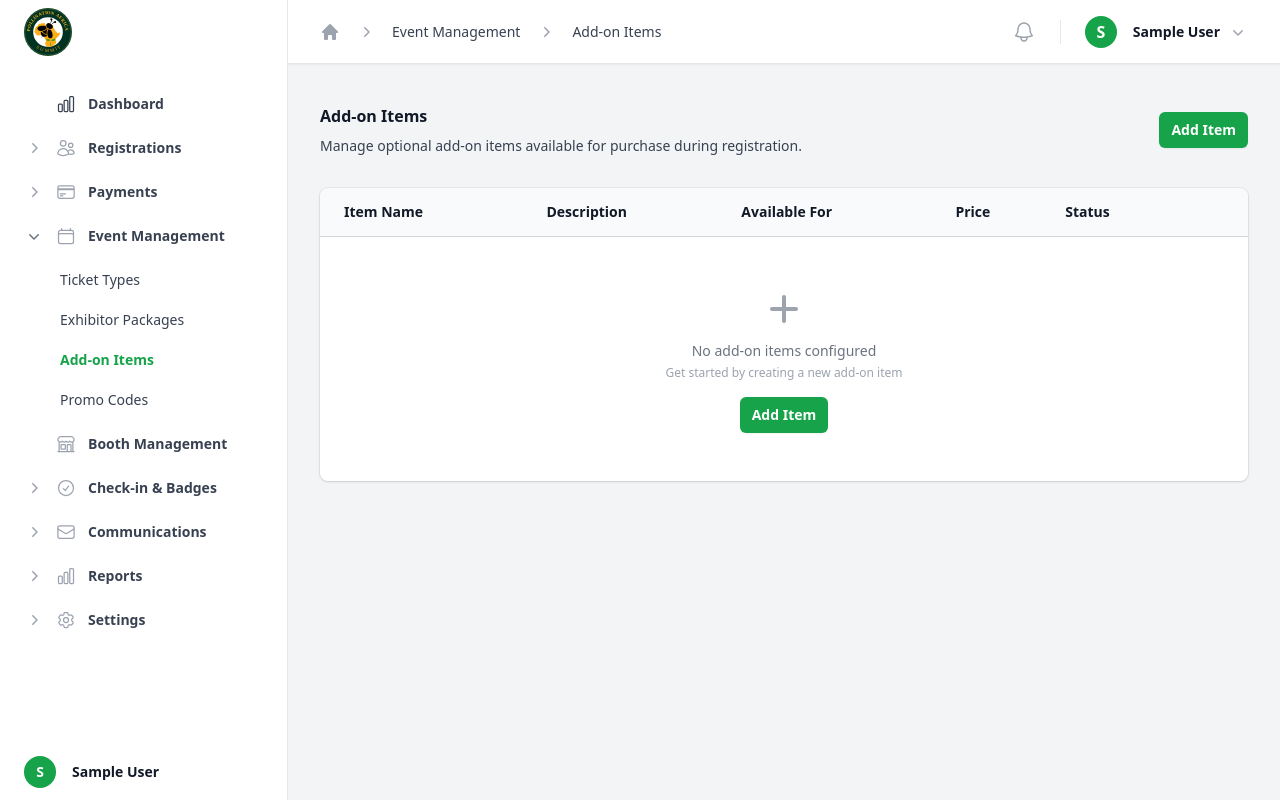
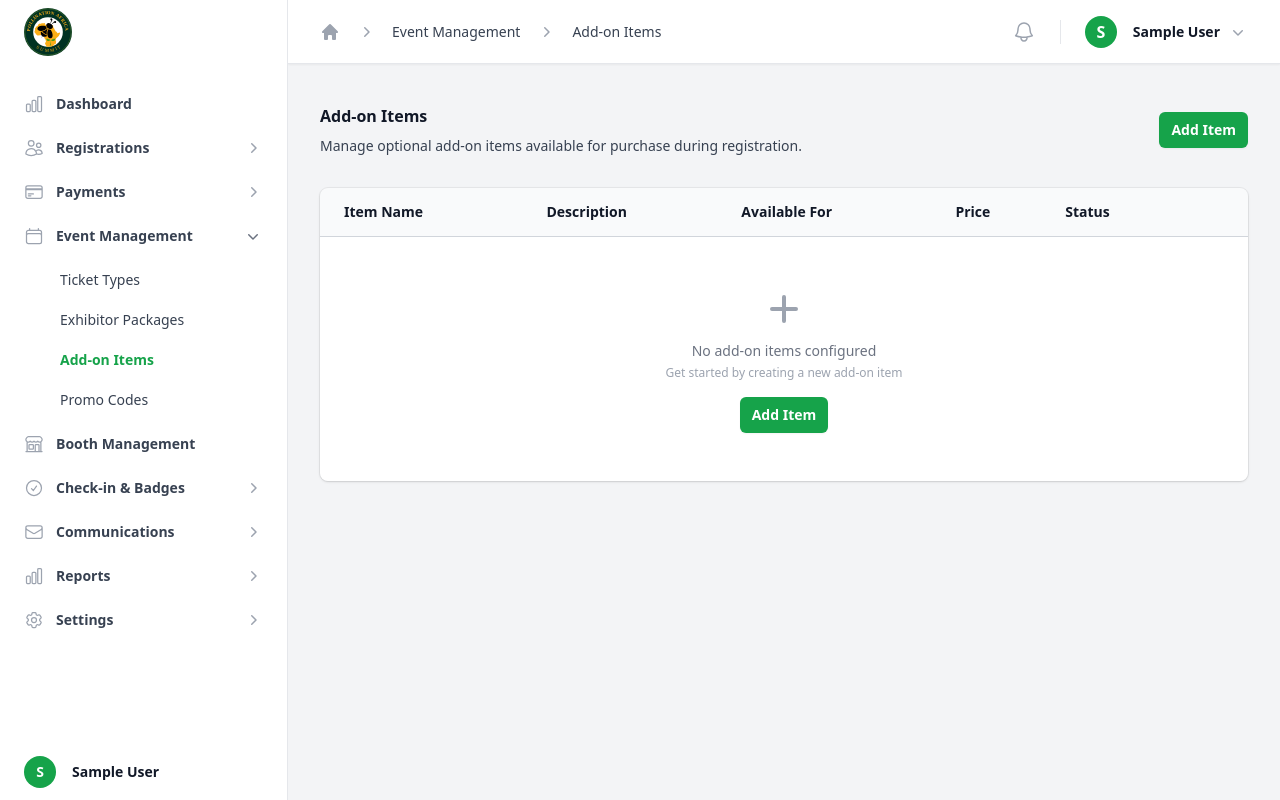
Before and after one commit to Chacha-A-Chacha/beeseasy_flask, a Flask app: page /admin/addons in a window 1280 px wide. Run offline with Flask 3, Linux system fonts and the light colour scheme; the visitor is signed in with stand-in values (Sample User, id 1); data that the repository does not hold is empty; some libraries are stand-ins or nearby versions.

Commit message:
Fix sidebar chevron placement and alignment

```diff
--- a/app/templates/admin/partials/sidebar.html
+++ b/app/templates/admin/partials/sidebar.html
@@ -20,11 +20,10 @@
                     <li>
                         <a
                             href="{{ url_for('admin.dashboard') }}"
-                            class="block rounded-md py-2 pl-10 pr-2 text-sm/6 font-semibold {{ 'bg-gray-50 text-green-600' if request.endpoint == 'admin.dashboard' else 'text-gray-700 hover:bg-gray-50' }}"
+                            class="flex items-center gap-x-3 rounded-md p-2 text-sm/6 font-semibold {{ 'bg-gray-50 text-green-600' if request.endpoint == 'admin.dashboard' else 'text-gray-700 hover:bg-gray-50' }}"
                         >
-                            <span class="flex items-center gap-x-3">
                             <svg
-                                    class="size-5 shrink-0"
+                                class="size-5 shrink-0 text-gray-400"
                                 fill="none"
                                 viewBox="0 0 24 24"
                                 stroke-width="1.5"
@@ -75,6 +61,18 @@
                                 />
                             </svg>
                             Registrations
+                            <svg
+                                class="ml-auto size-5 shrink-0 transition-transform"
+                                :class="{ 'rotate-90 text-gray-500': openMenus.registrations, 'text-gray-400': !openMenus.registrations }"
+                                viewBox="0 0 20 20"
+                                fill="currentColor"
+                            >
+                                <path
+                                    d="M8.22 5.22a.75.75 0 0 1 1.06 0l4.25 4.25a.75.75 0 0 1 0 1.06l-4.25 4.25a.75.75 0 0 1-1.06-1.06L11.94 10 8.22 6.28a.75.75 0 0 1 0-1.06Z"
+                                    clip-rule="evenodd"
+                                    fill-rule="evenodd"
+                                />
+                            </svg>
                         </button>
                         <ul
                             x-show="openMenus.registrations"
@@ -134,6 +120,18 @@
                                 />
                             </svg>
                             Payments
+                            <svg
+                                class="ml-auto size-5 shrink-0 transition-transform"
+                                :class="{ 'rotate-90 text-gray-500': openMenus.payments, 'text-gray-400': !openMenus.payments }"
+                                viewBox="0 0 20 20"
+                                fill="currentColor"
+                            >
+                                <path
+                                    d="M8.22 5.22a.75.75 0 0 1 1.06 0l4.25 4.25a.75.75 0 0 1 0 1.06l-4.25 4.25a.75.75 0 0 1-1.06-1.06L11.94 10 8.22 6.28a.75.75 0 0 1 0-1.06Z"
+                                    clip-rule="evenodd"
+                                    fill-rule="evenodd"
+                                />
+                            </svg>
                         </button>
                         <ul
                             x-show="openMenus.payments"
@@ -201,6 +187,18 @@
                                 />
                             </svg>
                             Event Management
+                            <svg
+                                class="ml-auto size-5 shrink-0 transition-transform"
+                                :class="{ 'rotate-90 text-gray-500': openMenus.events, 'text-gray-400': !openMenus.events }"
+                                viewBox="0 0 20 20"
+                                fill="currentColor"
+                            >
+                                <path
+                                    d="M8.22 5.22a.75.75 0 0 1 1.06 0l4.25 4.25a.75.75 0 0 1 0 1.06l-4.25 4.25a.75.75 0 0 1-1.06-1.06L11.94 10 8.22 6.28a.75.75 0 0 1 0-1.06Z"
+                                    clip-rule="evenodd"
+                                    fill-rule="evenodd"
+                                />
+                            </svg>
                         </button>
                         <ul
                             x-show="openMenus.events"
@@ -246,9 +244,8 @@
                     <li>
                         <a
                             href="{{ url_for('admin.booth_management') }}"
-                            class="block rounded-md py-2 pl-10 pr-2 text-sm/6 font-semibold {{ 'bg-gray-50 text-green-600' if request.endpoint == 'admin.booth_management' else 'text-gray-700 hover:bg-gray-50' }}"
+                            class="flex items-center gap-x-3 rounded-md p-2 text-sm/6 font-semibold {{ 'bg-gray-50 text-green-600' if request.endpoint == 'admin.booth_management' else 'text-gray-700 hover:bg-gray-50' }}"
                         >
-                            <span class="flex items-center gap-x-3">
                             <svg
                                 class="size-5 shrink-0 text-gray-400"
                                 fill="none"
@@ -301,6 +285,18 @@
                                 />
                             </svg>
                             Check-in & Badges
+                            <svg
+                                class="ml-auto size-5 shrink-0 transition-transform"
+                                :class="{ 'rotate-90 text-gray-500': openMenus.checkin, 'text-gray-400': !openMenus.checkin }"
+                                viewBox="0 0 20 20"
+                                fill="currentColor"
+                            >
+                                <path
+                                    d="M8.22 5.22a.75.75 0 0 1 1.06 0l4.25 4.25a.75.75 0 0 1 0 1.06l-4.25 4.25a.75.75 0 0 1-1.06-1.06L11.94 10 8.22 6.28a.75.75 0 0 1 0-1.06Z"
+                                    clip-rule="evenodd"
+                                    fill-rule="evenodd"
+                                />
+                            </svg>
                         </button>
                         <ul
                             x-show="openMenus.checkin"
@@ -360,6 +344,18 @@
                                 />
                             </svg>
                             Communications
+                            <svg
+                                class="ml-auto size-5 shrink-0 transition-transform"
+                                :class="{ 'rotate-90 text-gray-500': openMenus.communications, 'text-gray-400': !openMenus.communications }"
+                                viewBox="0 0 20 20"
+                                fill="currentColor"
+                            >
+                                <path
+                                    d="M8.22 5.22a.75.75 0 0 1 1.06 0l4.25 4.25a.75.75 0 0 1 0 1.06l-4.25 4.25a.75.75 0 0 1-1.06-1.06L11.94 10 8.22 6.28a.75.75 0 0 1 0-1.06Z"
+                                    clip-rule="evenodd"
+                                    fill-rule="evenodd"
+                                />
+                            </svg>
                         </button>
                         <ul
                             x-show="openMenus.communications"
@@ -427,6 +411,18 @@
                                 />
                             </svg>
                             Reports
+                            <svg
+                                class="ml-auto size-5 shrink-0 transition-transform"
+                                :class="{ 'rotate-90 text-gray-500': openMenus.reports, 'text-gray-400': !openMenus.reports }"
+                                viewBox="0 0 20 20"
+                                fill="currentColor"
+                            >
+                                <path
+                                    d="M8.22 5.22a.75.75 0 0 1 1.06 0l4.25 4.25a.75.75 0 0 1 0 1.06l-4.25 4.25a.75.75 0 0 1-1.06-1.06L11.94 10 8.22 6.28a.75.75 0 0 1 0-1.06Z"
+                                    clip-rule="evenodd"
+                                    fill-rule="evenodd"
+                                />
+                            </svg>
                         </button>
                         <ul
                             x-show="openMenus.reports"
@@ -491,6 +475,18 @@
                                 />
                             </svg>
                             Settings
+                            <svg
+                                class="ml-auto size-5 shrink-0 transition-transform"
+                                :class="{ 'rotate-90 text-gray-500': openMenus.settings, 'text-gray-400': !openMenus.settings }"
+                                viewBox="0 0 20 20"
+                                fill="currentColor"
+                            >
+                                <path
+                                    d="M8.22 5.22a.75.75 0 0 1 1.06 0l4.25 4.25a.75.75 0 0 1 0 1.06l-4.25 4.25a.75.75 0 0 1-1.06-1.06L11.94 10 8.22 6.28a.75.75 0 0 1 0-1.06Z"
+                                    clip-rule="evenodd"
+                                    fill-rule="evenodd"
+                                />
+                            </svg>
                         </button>
                         <ul
                             x-show="openMenus.settings"
```
Also changed, not shown: other parts of app/templates/admin/partials/sidebar.html (+0 -86 lines). Lines whose indentation alone changed are shown as unchanged.
